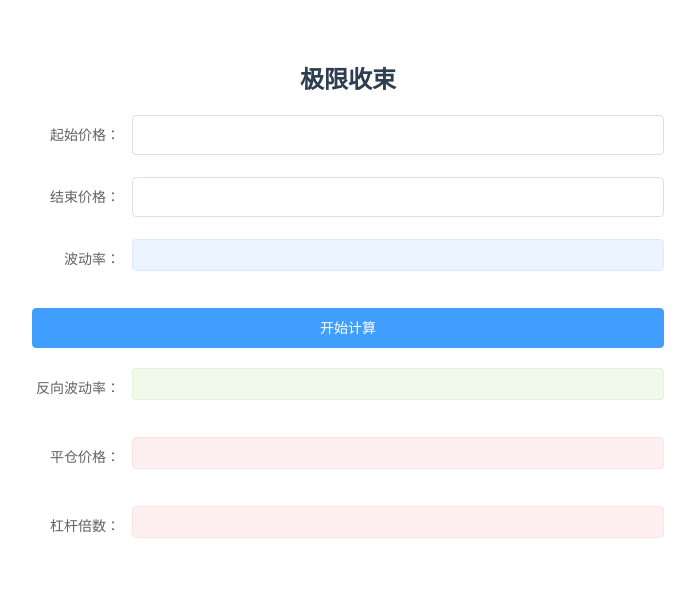
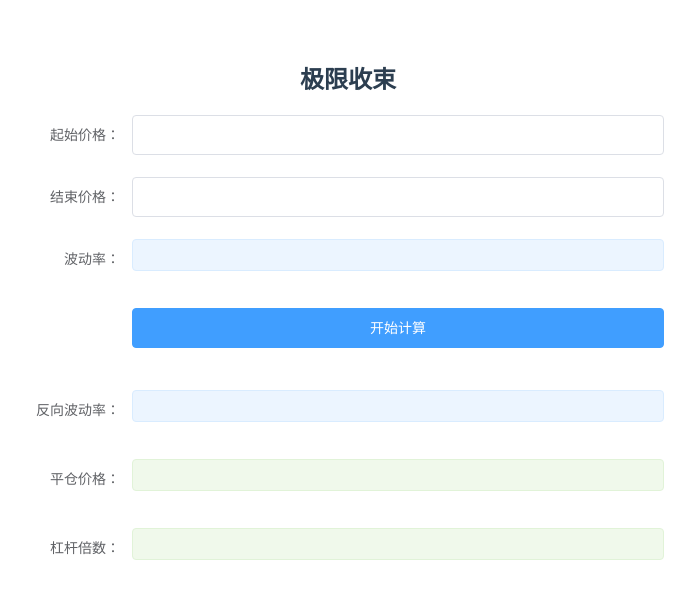
Before and after one commit to hanoubaba/deal-program, a Vue app: page / in a window 1280 px wide. Shown: the top 598 px of the page, without its empty margins (292-987 px from the left). Built offline with nearby package versions, Linux system fonts and the light colour scheme.

Commit message:
no message

```diff
--- a/src/components/HelloWorld.vue
+++ b/src/components/HelloWorld.vue
@@ -11,15 +11,17 @@
             <el-form-item label="波动率：">
                 <el-tag style="width:100%">{{percent}}</el-tag>
             </el-form-item>
-            <el-button type="primary" style="width:100%;margin-bottom:20px" @click="getResult">开始计算</el-button>
+            <el-form-item label="">
+                <el-button type="primary" style="width:100%;margin-bottom:20px" @click="getResult">开始计算</el-button>
+            </el-form-item>
             <el-form-item label="反向波动率：">
-                <el-tag style="width:100%" type="success">{{reversePer}}</el-tag>
+                <el-tag style="width:100%">{{reversePer}}</el-tag>
             </el-form-item>
             <el-form-item label="平仓价格：">
-                <el-tag style="width:100%" type="danger">{{resPrice}}</el-tag>
+                <el-tag style="width:100%" type="success">{{resPrice}}</el-tag>
             </el-form-item>
             <el-form-item label="杠杆倍数：">
-                <el-tag style="width:100%" type="danger">{{resLeverage}}</el-tag>
+                <el-tag style="width:100%" type="success">{{resLeverage}}</el-tag>
             </el-form-item>
         </el-form>
     </div>
@@ -46,7 +48,7 @@ export default {
     methods: {
         getResult () {
             // 反向做空策略
-            if (this.startNum < this.endNum) {
+            if (parseFloat(this.startNum) < parseFloat(this.endNum)) {
                 // 差值
                 let num1 = this.endNum - this.startNum
                 // 波动率
@@ -61,9 +63,10 @@ export default {
                 this.reversePer = num3
                 this.resPrice = num4
                 this.resLeverage = Math.ceil(num5)
+                return
             }
             // 反向做多策略
-            if (this.startNum > this.endNum) {
+            if (parseFloat(this.startNum) > parseFloat(this.endNum)) {
                 // 差值
                 let num1 = this.startNum - this.endNum
                 // 波动率
@@ -78,6 +81,7 @@ export default {
                 this.reversePer = num3
                 this.resPrice = num4
                 this.resLeverage = Math.ceil(num5)
+                return
             }
         }
     }
```
